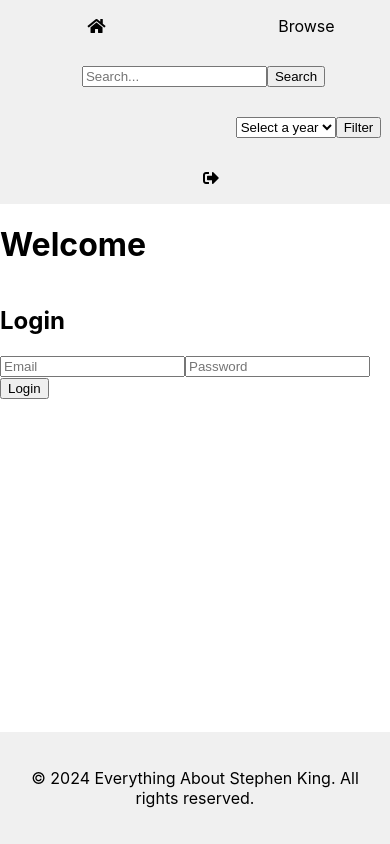
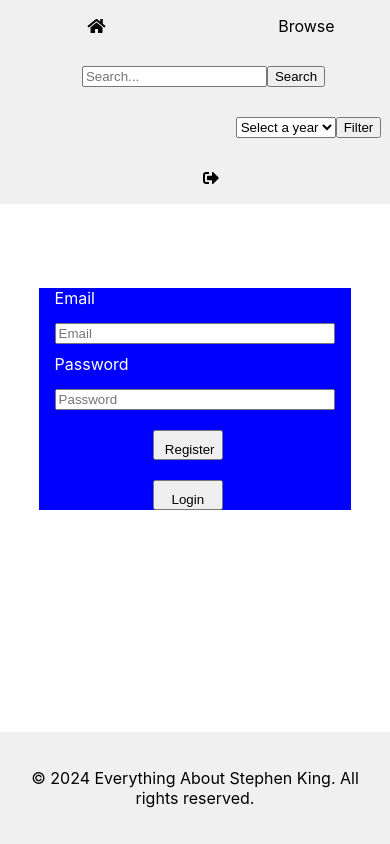
Before and after one commit to ervandogan12/react-project, a React (Vite) app in the folder hyf-react-project/: page /login in a window 390 px wide. Shown: the top 844 px of the page. Built offline with nearby package versions, Linux system fonts and the light colour scheme.

Commit message:
login work 2

```diff
--- a/hyf-react-project/src/App.css
+++ b/hyf-react-project/src/App.css
@@ -3,7 +3,31 @@
   flex-direction: column;
   min-height: 100vh;
 }
+.authform-container {
+  display: flex;
+  justify-content: center;
+  align-items: center;
+  height: 40vh;
+  width: 40vh;
+  background-color: blue;
+  margin-top: 15vh;
+  margin-left: 70vh;
+}
 
+.auth-form {
+  display: flex;
+  flex-direction: column;
+  gap: 10px;
+}
+
+label {
+  margin-bottom: 5px;
+  color: white;
+}
+
+.auth-button {
+  margin-top: 10px; /* Space above the buttons */
+}
 .contentContainer {
   flex-grow: 1;
 }
@@ -268,6 +292,24 @@
     font-size: 1rem; /* Smaller font size */
     padding: 8px 12px; /* Smaller padding */
   }
+  .authform-container {
+    width: 80vw; /* Adjust width for smaller screens */
+    height: auto; /* Let the height grow as needed */
+    margin-top: 10vh; /* Adjust top margin */
+    margin-left: 10vw; /* Center container more effectively */
+  }
+
+  .auth-form {
+    width: 90%; /* Use a percentage of the container's width */
+    margin: auto; /* Center form in the container */
+  }
+
+  .auth-button {
+    padding: 10px; /* Increase padding for easier tapping on touch devices */
+    width: 70px;
+    margin-left: 35%;
+    height: 30px;
+  }
 }
 
 @media (max-width: 480px) {
--- a/hyf-react-project/src/AuthPage.jsx
+++ b/hyf-react-project/src/AuthPage.jsx
@@ -1,13 +1,14 @@
 import React from 'react';
 import Login from './Login';
 import Registration from './Registration';
+import AuthForm from './Login';
 
 function AuthPage() {
   return (
     <div>
       <h1>Welcome</h1>
       <div style={{ display: 'flex', justifyContent: 'space-around' }}>
-        <Login />
+        <AuthForm />
       </div>
     </div>
   );
--- a/hyf-react-project/src/Login.jsx
+++ b/hyf-react-project/src/Login.jsx
@@ -1,38 +1,72 @@
 import React, { useState } from 'react';
 import axios from 'axios';
 import { useNavigate } from 'react-router-dom';
-import { useAuth } from './context/AuthContext'; // Adjust the path as necessary
+import { useAuth } from './context/AuthContext';
 
-function Login() {
+const AuthForm = () => {
   const [email, setEmail] = useState('');
   const [password, setPassword] = useState('');
   const [message, setMessage] = useState('');
   const navigate = useNavigate();
   const { login } = useAuth();
 
+  const handleRegister = async (e) => {
+    e.preventDefault();
+    try {
+      const response = await axios.post('http://localhost:3001/register', { email, password });
+      setMessage('Register successful');
+      login(response.data.token);
+
+      setEmail('');
+      setPassword('');
+      navigate('/');
+    } catch (error) {
+      setMessage(error.response.data.error); // Assuming the error response has an error field
+    }
+  };
+
   const handleLogin = async (e) => {
     e.preventDefault();
     try {
       const response = await axios.post('http://localhost:3001/login', { email, password });
-      login(response.data.token); // Update the auth state
+      login(response.data.token);
       setMessage('Login successful');
+
+      setEmail('');
+      setPassword('');
       navigate('/');
     } catch (error) {
-      setMessage('Invalid credentials');
+      setMessage(error.response.data.error); // Assuming the error response has an error field
     }
   };
 
   return (
-    <div>
-      <h2>Login</h2>
-      <form onSubmit={handleLogin}>
-        <input type="email" value={email} onChange={(e) => setEmail(e.target.value)} placeholder="Email" required />
-        <input type="password" value={password} onChange={(e) => setPassword(e.target.value)} placeholder="Password" required />
-        <button type="submit">Login</button>
+    <div className='authform-container'>
+      <form className='auth-form'>
+        <label htmlFor="email">Email</label>
+        <input
+          id="email"
+          type="email"
+          value={email}
+          onChange={(e) => setEmail(e.target.value)}
+          placeholder="Email"
+          required
+        />
+        <label htmlFor="password">Password</label>
+        <input
+          id="password"
+          type="password"
+          value={password}
+          onChange={(e) => setPassword(e.target.value)}
+          placeholder="Password"
+          required
+        />
+        <button className="auth-button" onClick={handleRegister}>Register</button>
+        <button className="auth-button" onClick={handleLogin}>Login</button>
+        {message && <p>{message}</p>}
       </form>
-      {message && <p>{message}</p>}
     </div>
   );
-}
+};
 
-export default Login;
+export default AuthForm;
--- a/hyf-react-project/src/Routes.jsx
+++ b/hyf-react-project/src/Routes.jsx
@@ -13,14 +13,14 @@
 import FilterResults from './components/FilterResults';
 import Login from './Login';
 import Registration from './Registration';
-import AuthPage from './AuthPage';
+import AuthForm from './Login';
 
 
 
 const AppRoutes = () => {
   return (
     <Routes>
-      <Route path="/login" element={<AuthPage />} />
+      <Route path="/login" element={<AuthForm />} />
       <Route path="/" element={<LandingPage />} />
       <Route path="/registration" element={<Registration />} />
       <Route path="api/books/:id" element={<BookDetail />} />
--- a/hyf-react-project/src/components/Nav.jsx
+++ b/hyf-react-project/src/components/Nav.jsx
@@ -7,6 +7,7 @@
 function Nav() {
   const [isDropdownVisible, setIsDropdownVisible] = useState(false);
   const { handleCategoryClick } = useDataSet();
+   const [message, setMessage] = useState('');
   const navigate = useNavigate();
   const { logout } = useAuth(); // Assuming useAuth() provides logout method
 
@@ -17,8 +18,10 @@
   };
 
   const handleLogout = () => {
-    logout(); // Call the logout method from your authProvider
-    navigate('/'); // Optionally redirect user to login page
+    logout();
+    setMessage('Logout successful');
+    navigate("/login");
+
   };
 
   return (
--- a/hyf-react-project/src/components/pages/Books/Book.jsx
+++ b/hyf-react-project/src/components/pages/Books/Book.jsx
@@ -9,6 +9,7 @@
 export const Book = ({ data }) => {
   const { favoriteBooks, toggleBookFavorite } = useFavorites();
   const {isAuthenticated} = useAuth();
+  console.log(isAuthenticated);
   const navigate = useNavigate();
 
   const isFavorited = favoriteBooks.some(book => book.id === data.id);
```
